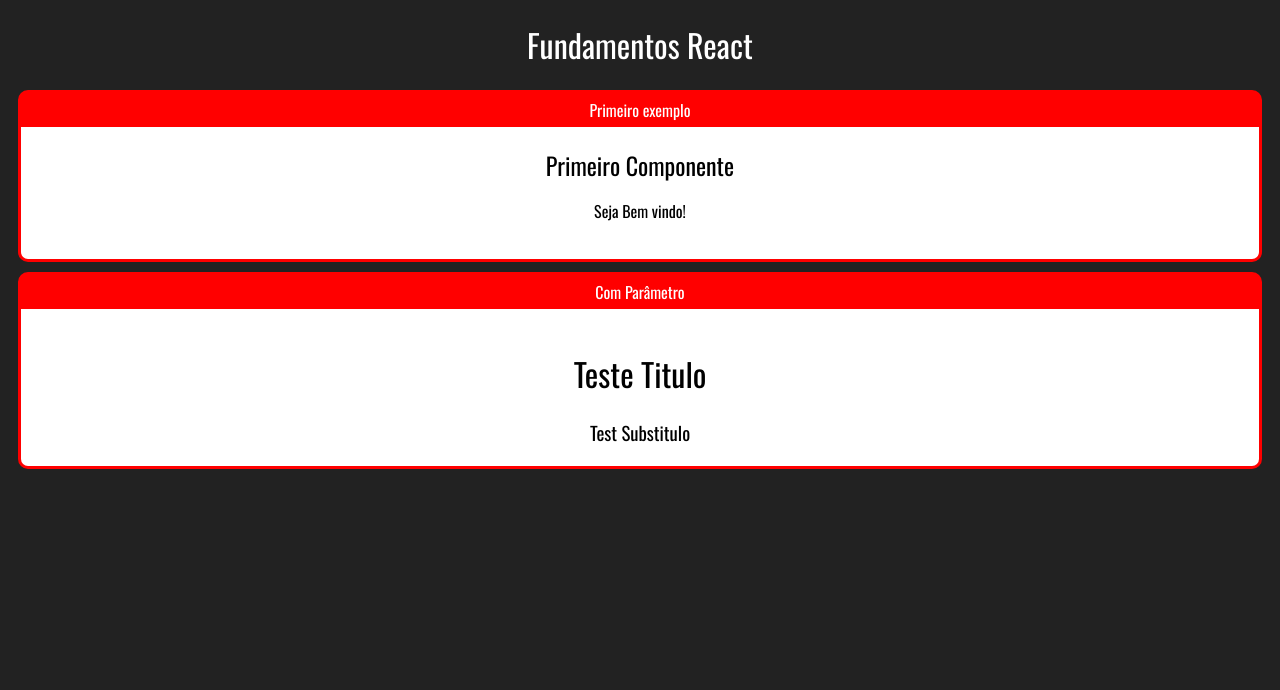
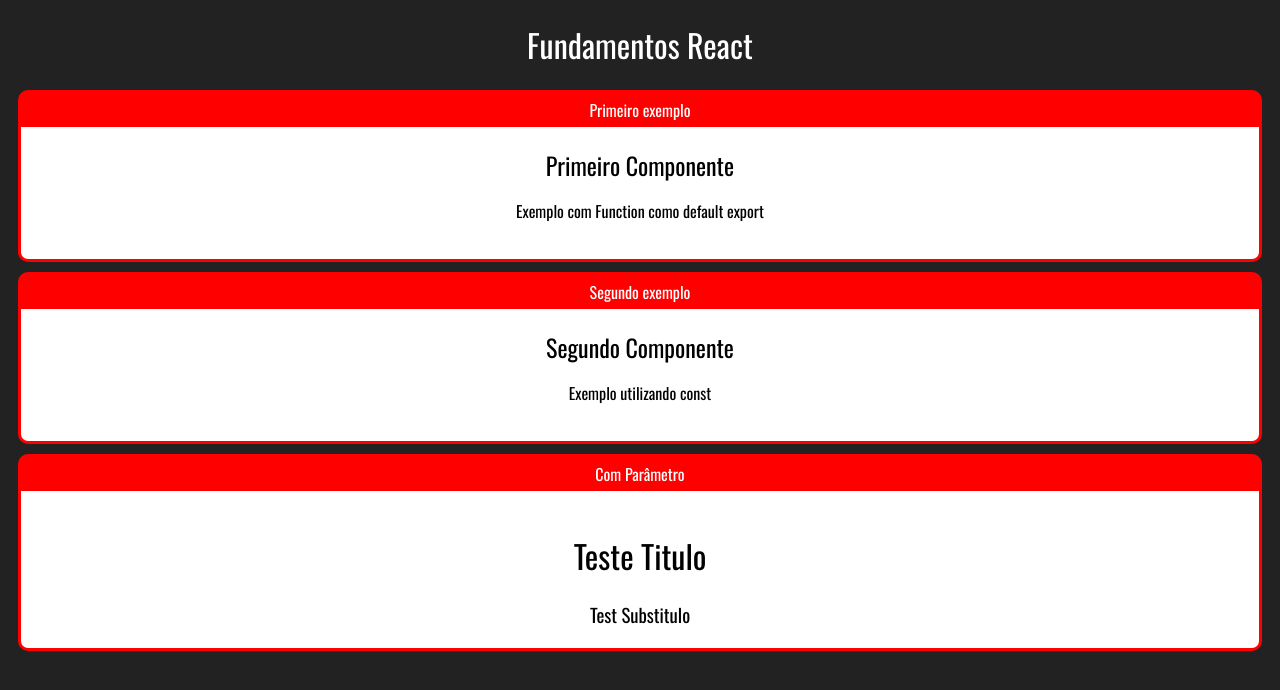
Before and after one commit to fabricioct/learn, a React (Create React App) app in the folder learn-react/fundamentos-react/: page / in a window 1280 px wide. Shown: the top 690 px of the page. Built offline with nearby package versions, Linux system fonts and the light colour scheme.

Commit message:
Estudo React

```diff
--- a/learn-react/fundamentos-react/src/App.jsx
+++ b/learn-react/fundamentos-react/src/App.jsx
@@ -5,15 +5,20 @@
 import Card from "./layout/Card";
 
 const app = () => {
-  return( <div>
-    <h1>Fundamentos React</h1>
-    <Card titulo="Primeiro exemplo">
-        <Primeiro/>
-    </Card>
-    <Card titulo="Com Parâmetro" >
-        <ComParametro titulo="Teste Titulo"  subtitulo="Test Substitulo"/>
-    </Card>
-  </div>);
+  return (
+    <div>
+      <h1>Fundamentos React</h1>
+      <Card titulo="Primeiro exemplo">
+        <Primeiro />
+      </Card>
+      <Card titulo="Segundo  exemplo">
+        <Segundo />
+      </Card>
+      <Card titulo="Com Parâmetro">
+        <ComParametro titulo="Teste Titulo" subtitulo="Test Substitulo" />
+      </Card>
+    </div>
+  );
 };
 
 export default app;
--- a/learn-react/fundamentos-react/src/components/basicos;/Primeiro.jsx
+++ b/learn-react/fundamentos-react/src/components/basicos;/Primeiro.jsx
@@ -2,7 +2,7 @@
 
 export default function Primeiro() {
 
-  const msg = 'Seja Bem vindo!';
+  const msg = 'Exemplo com Function como default  export';
 
     return (
     <div>
--- a/learn-react/fundamentos-react/src/components/basicos;/Segundo.jsx
+++ b/learn-react/fundamentos-react/src/components/basicos;/Segundo.jsx
@@ -3,7 +3,7 @@
 
 const segundo = () => {
 
-  const msg = 'Seja Bem vindo!';
+  const msg = 'Exemplo utilizando const';
     return (
     <div>
        <h2>Segundo Componente</h2>
```
